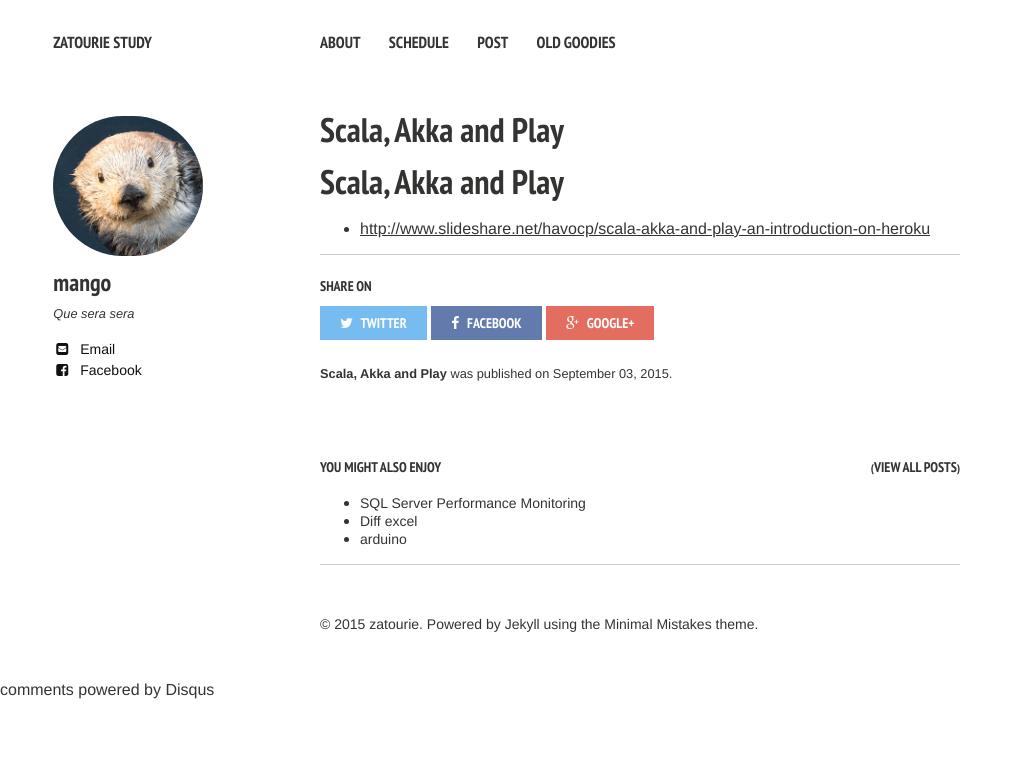
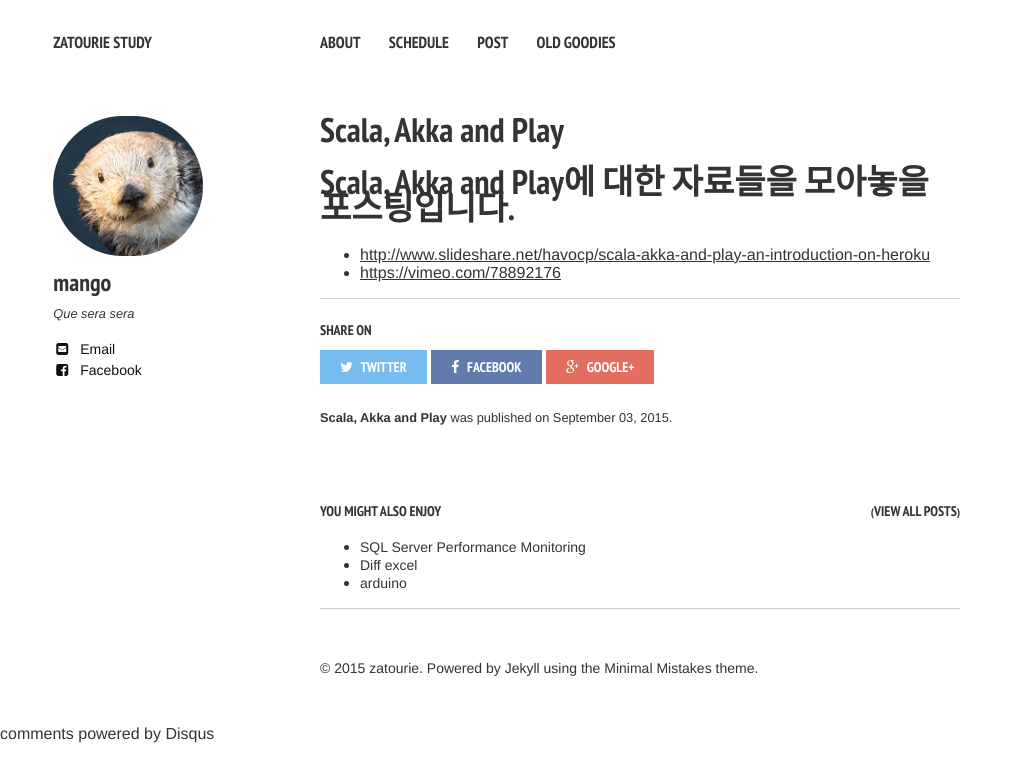
Before and after one commit to zatourie/zatourie.github.io, a Jekyll site: the page built from _posts/2015-09-03-Scala_Akka_Play.md, in a window 1280 px wide. Shown: the top 782 px of the page, without its empty margins (0-1023 px from the left). Built offline with Jekyll 4.4.1, drawn with Linux system fonts in a browser that asks for light colours; nearby versions of some CDN libraries; comment, search, counter and statistics services are not loaded.

Commit message:
제목수정

```diff
--- a/_posts/2015-09-03-Scala_Akka_Play.md
+++ b/_posts/2015-09-03-Scala_Akka_Play.md
@@ -12,6 +12,7 @@ share: true
 comments: true
 ---
 
-# Scala, Akka and Play
+# Scala, Akka and Play에 대한 자료들을 모아놓을 포스팅입니다.
 
 * <http://www.slideshare.net/havocp/scala-akka-and-play-an-introduction-on-heroku>
+* <https://vimeo.com/78892176>
```
